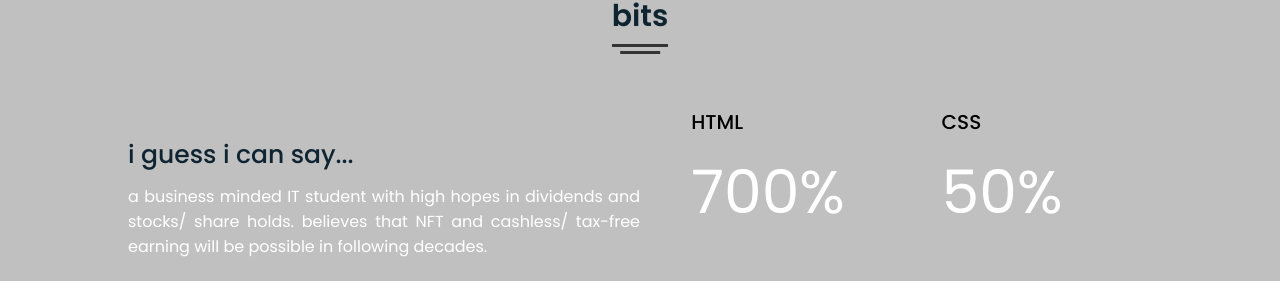
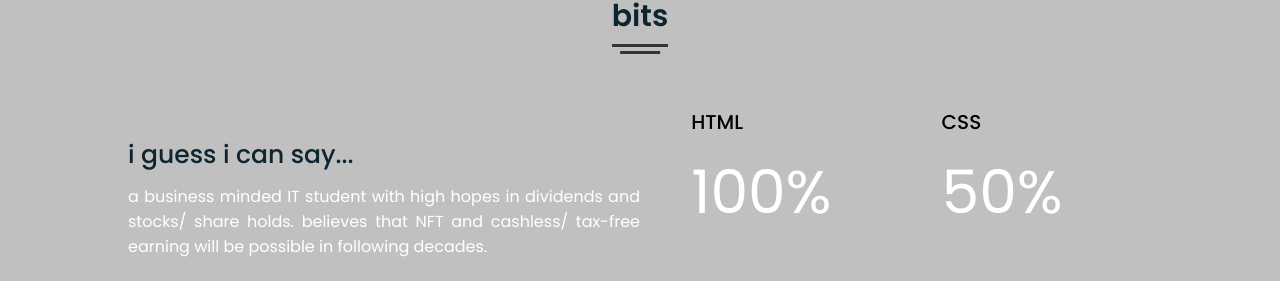
Before and after one commit to Tchoedore/Portfolio, a plain HTML site: page index.html in a window 1280 px wide. Shown: the part 1546-1827 px from the top of the page. Drawn offline with Linux system fonts and the light colour scheme.

Commit message:
Update index.html

```diff
--- a/index.html
+++ b/index.html
@@ -84,7 +84,7 @@
      <div class="boxes">
        <div class="box">
          <div class="topic">HTML</div>
-         <div class="per">700%</div>
+         <div class="per">100%</div>
        </div>
        <div class="box">
          <div class="topic">CSS</div>
```
